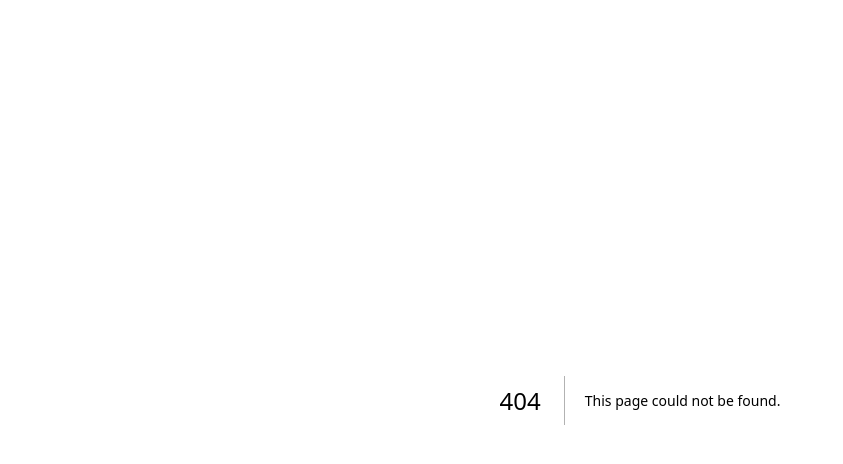
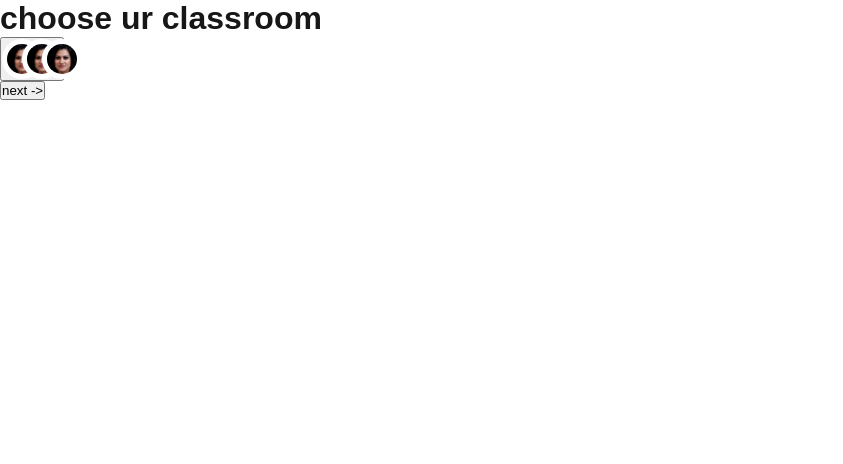
Before and after one commit to jasmine-dragons/engaged, a Next.js app in the folder client/: page /setup in a window 1280 px wide. Before the commit this address had no page. Shown: the top 464 px of the page, without its empty margins (0-843 px from the left). Built offline with nearby package versions, Linux system fonts and the light colour scheme.

Commit message:
peak grapgic design

```diff
--- /dev/null
+++ b/client/src/app/setup/page.module.css
@@ -0,0 +1,10 @@
+.src {
+  border-radius: 50%;
+  margin-right: -20px;
+  border: 5px solid white;
+}
+
+.children {
+  display: flex;
+  flex-direction: row-reverse;
+}
--- /dev/null
+++ b/client/src/app/setup/page.tsx
@@ -0,0 +1,37 @@
+import Image from "next/image";
+import childImage from "@/../public/DEMO_CHILD.jpg";
+import child from "./page.module.css";
+
+export default function Setup() {
+  return (
+    <form>
+      <h1>choose ur classroom</h1>
+      <div>
+        <button className={child.children}>
+          <Image
+            className={child.src}
+            width={40}
+            height={40}
+            src={childImage}
+            alt="child"
+          />
+          <Image
+            className={child.src}
+            width={40}
+            height={40}
+            src={childImage}
+            alt="child"
+          />
+          <Image
+            className={child.src}
+            width={40}
+            height={40}
+            src={childImage}
+            alt="child"
+          />
+        </button>
+      </div>
+      <button type="submit">next -&gt;</button>
+    </form>
+  );
+}
```
Also changed, not shown: client/src/app/page.tsx (+3 -86 lines), client/public/DEMO_CHILD.jpg (added).
